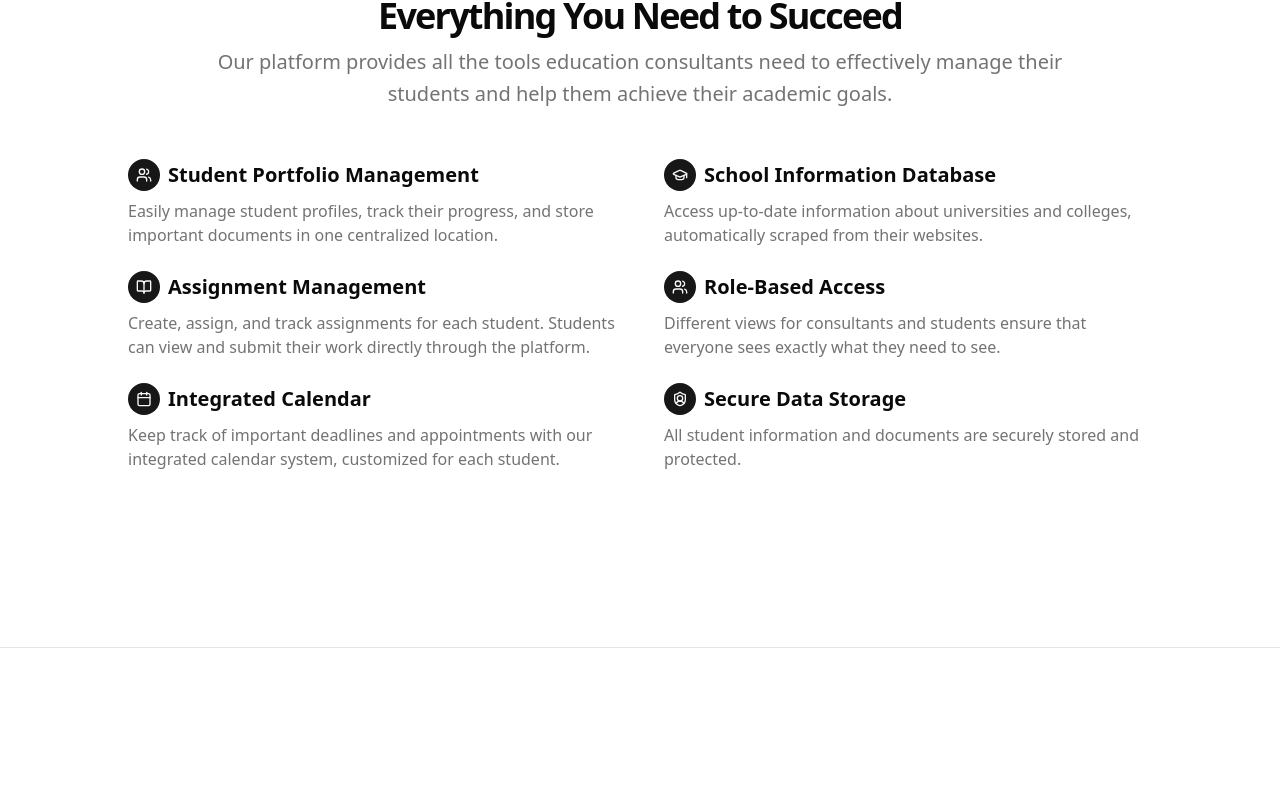
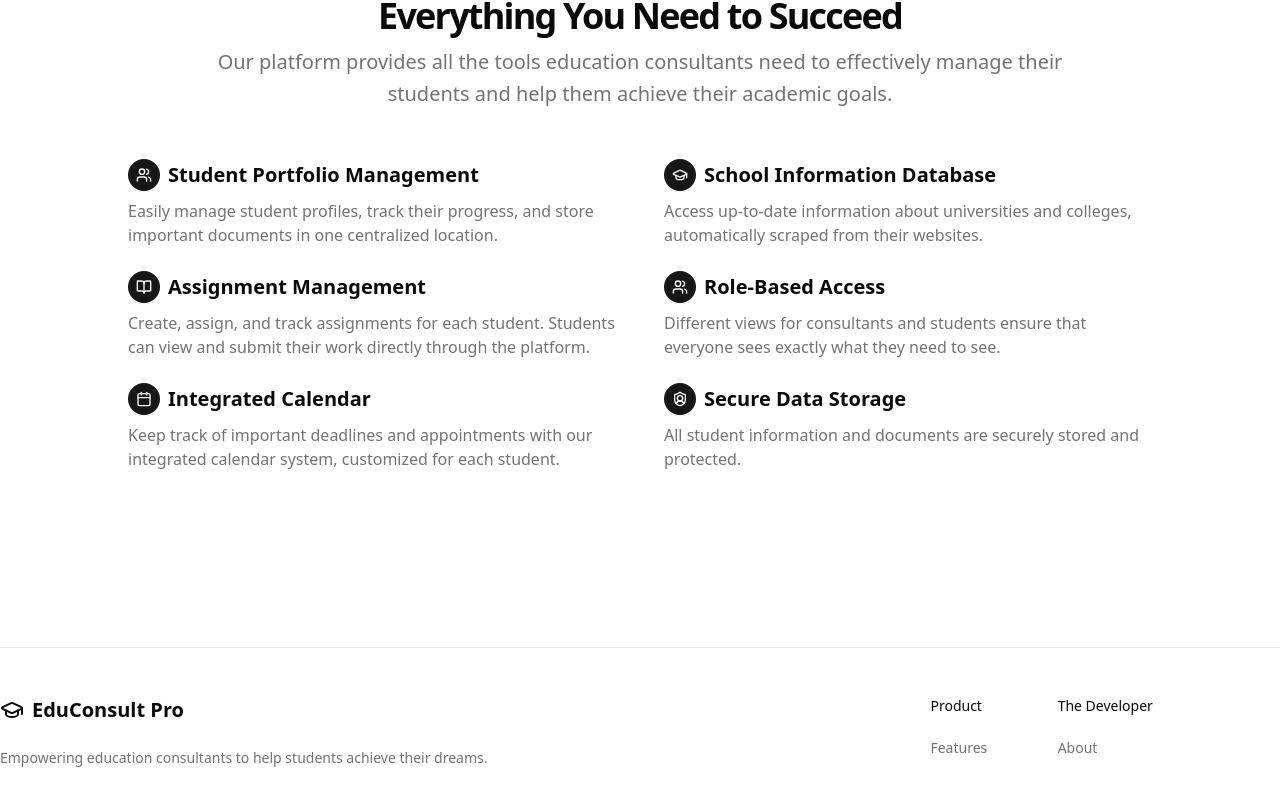
Before and after one commit to cruse-charles/EduConsult, a Next.js app: page / in a window 1280 px wide. Shown: the part 879-1684 px from the top of the page. Before the commit the page ends 1527 px from the top, so only its background shows below. Built offline with nearby package versions, Linux system fonts and the light colour scheme; no server answers.

Commit message:
added footer

```diff
--- a/app/page.tsx
+++ b/app/page.tsx
@@ -12,9 +12,9 @@ export default function Home() {
             <span className="text-xl font-bold">EduConsult Pro</span>
           </div>
           <nav className="hidden md:flex gap-6">
-            <Link href="#features" className="text-sm font-medium hover:underline underline-offset-4">
+            {/* <Link href="#features" className="text-sm font-medium hover:underline underline-offset-4">
               Features
-            </Link>
+            </Link> */}
             {/* <Link href="#testimonials" className="text-sm font-medium hover:underline underline-offset-4">
               Testimonials
             </Link> */}
@@ -203,8 +203,45 @@ export default function Home() {
           </div>
         </section>
       </main>
+      {/* Footer */}
       <footer className="border-t">
-
+                <div className="container flex flex-col gap-4 py-10 md:flex-row md:gap-8 md:py-12">
+          <div className="flex flex-col gap-2 md:gap-4 lg:gap-6">
+            <div className="flex items-center gap-2">
+              <GraduationCap className="h-6 w-6" />
+              <span className="text-xl font-bold">EduConsult Pro</span>
+            </div>
+            <p className="text-sm text-muted-foreground">
+              Empowering education consultants to help students achieve their dreams.
+            </p>
+          </div>
+          <div className="md:ml-auto grid gap-8 sm:grid-cols-3">
+            <div className="grid gap-3 text-sm">
+              <div className="font-medium">Product</div>
+              <Link href="#" className="text-muted-foreground hover:underline">
+                Features
+              </Link>
+              {/* <Link href="#" className="text-muted-foreground hover:underline">
+                Pricing
+              </Link> */}
+              {/* <Link href="#" className="text-muted-foreground hover:underline">
+                Testimonials
+              </Link> */}
+            </div>
+            <div className="grid gap-3 text-sm">
+              <div className="font-medium">The Developer</div>
+              <Link href="https://charlesnealcruse.netlify.app/" className="text-muted-foreground hover:underline">
+                About
+              </Link>
+              {/* <Link href="#" className="text-muted-foreground hover:underline">
+                Blog
+              </Link> */}
+              {/* <Link href="#" className="text-muted-foreground hover:underline">
+                Careers
+              </Link> */}
+            </div>
+          </div>
+        </div>
       </footer>
     </div>
   )
```
